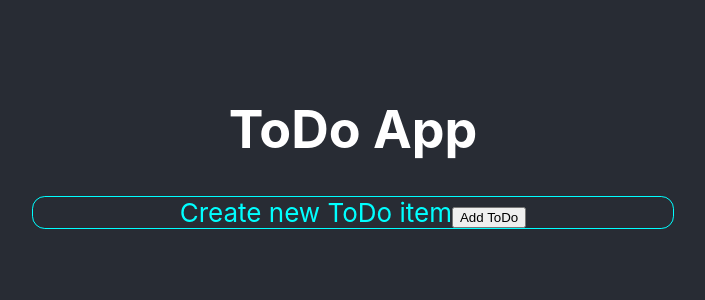
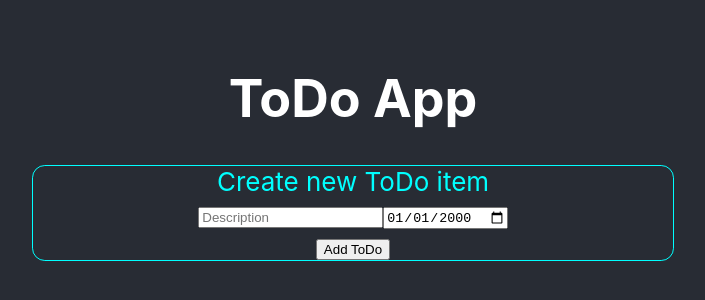
Before and after one commit to robert89221/todo-webapp, a React (Create React App) app: page / in a window 1280 px wide. Shown: the part 228-528 px from the top of the page, without its empty margins (287-992 px from the left). Built offline with nearby package versions, Linux system fonts and the light colour scheme.

Commit message:
Add input fields

```diff
--- a/src/App.js
+++ b/src/App.js
@@ -8,28 +8,20 @@ import { useState } from "react";
 function App()
 {
   const [nextId, setNextId] = useState(0);
-
-  const [list, setList] = useState(Array(0));
-  // const list =
-  // [
-  //   { description: "Do this",
-  //     date: "2010-20-30",
-  //     isDone: false },
-  //   { description: "Do that",
-  //     date: "2012-13-14",
-  //     isDone: true },
-  // ];
-
+  const [list, setList] = useState([]);
+  const [description, setDescription] = useState("");
+  const [date, setDate] = useState("2000-01-01");
 
   function handleAdd(props)
   {
-    const item = { description: "Todo #"+nextId,
-                   date: "2001-02-03",
+    const item = { description: description,
+                   date: date,
                    isDone: false,
                    id: nextId };
     const newList = [...list];
     newList.push(item);
     setList(newList);
+    setDescription("");
     setNextId(nextId+1);
   }
 
@@ -44,9 +36,6 @@ function App()
 
   function handleDelete(id)
   {
-    // const newList = [...list];
-    // const i = newList.findIndex((x) => x.id==id);
-    // newList.splice(i, 1);
     const newList = list.filter((x) => x.id != id);
     setList(newList);
   }
@@ -58,7 +47,11 @@ function App()
       <header>
         <h1>ToDo App</h1>
       </header>
-      <NewTodo addHandler={handleAdd} />
+      <NewTodo descriptionState={description}
+               descriptionHandler={setDescription}
+               dateState={date}
+               dateHandler={setDate}
+               addHandler={handleAdd} />
       <TodoList list={list}
                 doneHandler={handleDone}
                 deleteHandler={handleDelete} />
--- a/src/components/NewTodo.js
+++ b/src/components/NewTodo.js
@@ -1,12 +1,26 @@
 
 import "./NewTodo.css";
 
-export default function NewTodo({addHandler})
+export default function NewTodo(props)
 {
+  const {descriptionState, descriptionHandler, dateState, dateHandler, addHandler} = props;
+
+  function handleSubmit(x)
+  {
+    x.preventDefault();
+    addHandler();
+  }
+
   return (
 
     <div className="NewTodo">
       Create new ToDo item
+      <form onSubmit={handleSubmit}>
+        <input type="text" placeholder="Description" value={descriptionState}
+                onChange={(x) => descriptionHandler(x.target.value)} required />
+        <input type="date" value={dateState}
+                onChange={(x) => dateHandler(x.target.value)} />
+      </form>
       <button onClick={addHandler}>Add ToDo</button>
     </div>
 
--- a/src/components/TodoTile.js
+++ b/src/components/TodoTile.js
@@ -2,8 +2,10 @@
 import "./TodoTile.css";
 // import { useState } from "react";
 
-export default function TodoTile({item, doneHandler, deleteHandler})
+// export default function TodoTile({item, doneHandler, deleteHandler})
+export default function TodoTile(props)
 {
+  const {item, doneHandler, deleteHandler} = props;
   const {description, date, isDone, id} = item;
 
   const color = isDone ? "green" : "grey";
@@ -11,7 +13,7 @@ export default function TodoTile({item, doneHandler, deleteHandler})
   return (
     <div className="TodoTile"
          style={{backgroundColor: color}}>
-      {id}: { description }<br/>
+      { description }<br/>
       <div>
         { date } { isDone ? " (Done)" : " (Not yet done)" }
       </div>
```
